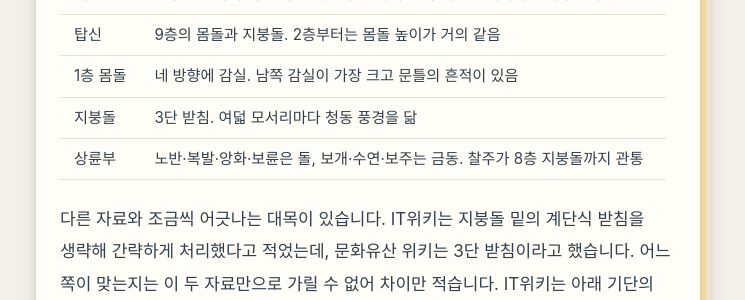
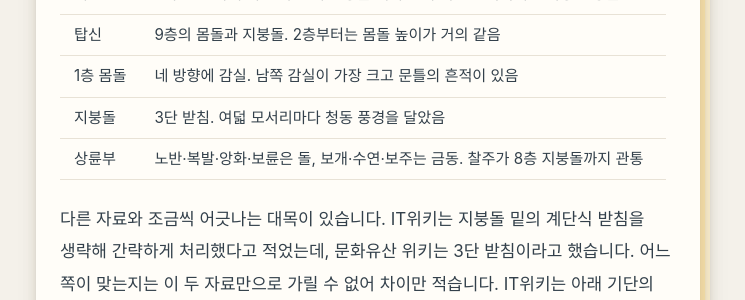
Before and after one commit to seoktap/seoktap.github.io, a Jekyll site: the page built from _posts/2026-11-07-stupa-015.md, in a window 1280 px wide and 900 px high, scrolled down 2028 px. Shown: the part 152-452 px from the top of the window, without its empty margins (272-1017 px from the left). Built offline with Jekyll 4.4.1, drawn with Linux system fonts in a browser that asks for light colours; some web fonts are replaced.

Commit message:
석탑 읽기 015: 오타와 서술 정정
Co-Authored-By: Claude <noreply@anthropic.com>

```diff
--- a/_posts/2026-11-07-stupa-015.md
+++ b/_posts/2026-11-07-stupa-015.md
@@ -33,7 +33,7 @@ model:
 <tr><td>기단</td><td>8각 2단. 아래 기단 각 면에 안상을 새기고 위 기단 모서리에는 기둥 모양을 표현</td></tr>
 <tr><td>탑신</td><td>9층의 몸돌과 지붕돌. 2층부터는 몸돌 높이가 거의 같음</td></tr>
 <tr><td>1층 몸돌</td><td>네 방향에 감실. 남쪽 감실이 가장 크고 문틀의 흔적이 있음</td></tr>
-<tr><td>지붕돌</td><td>3단 받침. 여덟 모서리마다 청동 풍경을 닮</td></tr>
+<tr><td>지붕돌</td><td>3단 받침. 여덟 모서리마다 청동 풍경을 달았음</td></tr>
 <tr><td>상륜부</td><td>노반·복발·앙화·보륜은 돌, 보개·수연·보주는 금동. 찰주가 8층 지붕돌까지 관통</td></tr>
 </tbody></table>
 <p>다른 자료와 조금씩 어긋나는 대목이 있습니다. IT위키는 지붕돌 밑의 계단식 받침을 생략해 간략하게 처리했다고 적었는데, 문화유산 위키는 3단 받침이라고 했습니다. 어느 쪽이 맞는지는 이 두 자료만으로 가릴 수 없어 차이만 적습니다. IT위키는 아래 기단의 갑석 위에 연꽃잎을 둘렀다고도 했는데, 이 서술은 문화유산 위키에는 나오지 않았습니다. 문화유산 위키는 자문 의견이 상륜부의 명칭과 석재·금동 구분을 고치도록 제안했다고 하므로, 상륜부 부재 이름은 앞으로 달라질 여지가 있습니다.</p>
```
